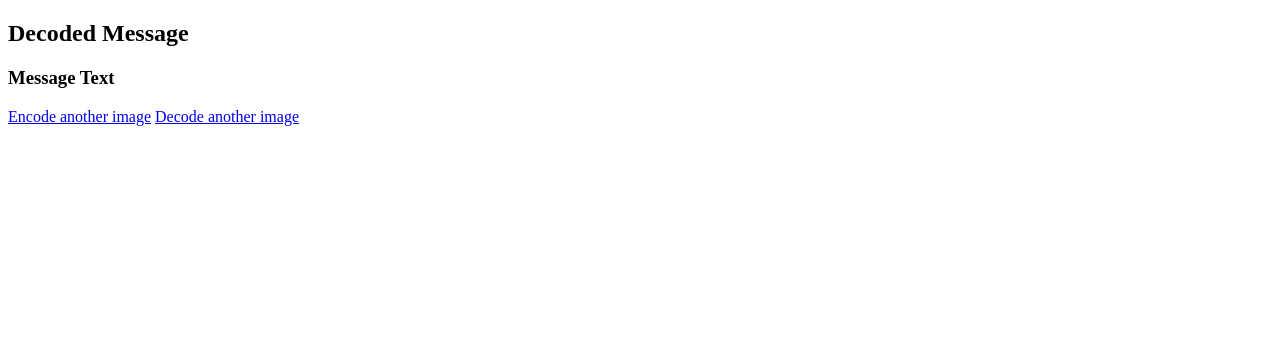
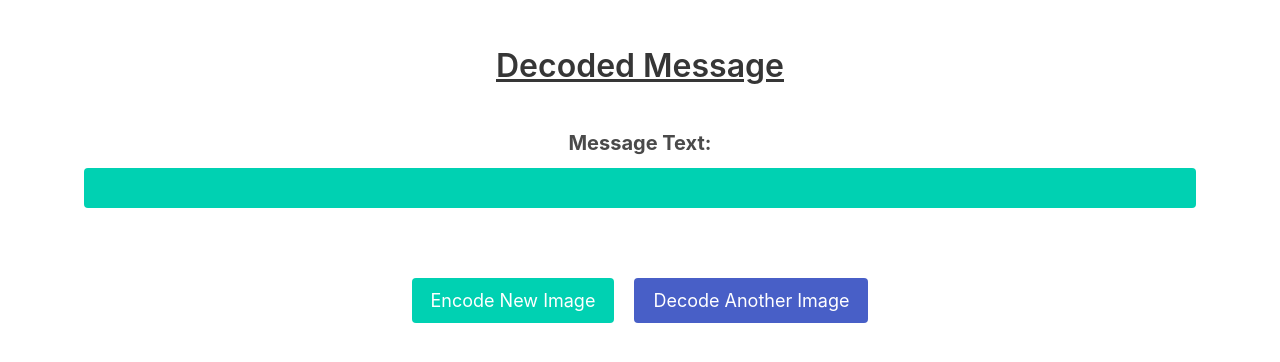
Before and after one commit to prezgamer/ACW1_Cybersec, a Django app: template django_project/steganography/templates/steganography/decode_result.html in a window 1280 px wide. Shown: the top 362 px of the page. Run offline with Django 5.2, Linux system fonts and the light colour scheme; the template is opened without the code that fills it, so the values that code supplies are empty.

Commit message:
update decode_result.html
- apply consistent css for results

```diff
--- a/django_project/steganography/templates/steganography/decode_result.html
+++ b/django_project/steganography/templates/steganography/decode_result.html
@@ -2,22 +2,57 @@
 <html>
 <head>
     <title>Decoded Message</title>
-
+    <link rel="stylesheet" href="https://cdnjs.cloudflare.com/ajax/libs/bulma/0.9.4/css/bulma.min.css">
+    <style>
+        .message-container {
+            margin-top: 20px;
+            padding: 20px;
+            text-align: center;
+        }
+        .message-box {
+            margin-bottom: 20px;
+            text-align: center;
+        }
+        .message-box p {
+            font-size: 20px;
+            font-weight: bold;
+            margin-bottom: 10px;
+        }
+        .message-box .notification {
+            white-space: pre-wrap;
+            word-wrap: break-word;
+        }
+        .buttons-container {
+            margin-top: 30px;
+            display: flex;
+            justify-content: center;
+        }
+        .button {
+            margin: 0 10px;
+            font-size: 18px;
+        }
+        .button:hover {
+            background-color: #3273dc;
+            color: white;
+        }
+        h1.title {
+            margin-bottom: 30px;
+        }
     </style>
 </head>
 <body>
     <section class="section">
         <div class="container">
-            <div class="box">
-                <h2 class="title">Decoded Message</h2>
-                <div class="content">
-                    <h3 class="subtitle">Message Text</h3>
-                    <p class="notification is-primary">{{ message }}</p>
+            <h1 class="title has-text-centered"><u>Decoded Message</u></h1>
+            <div class="message-container">
+                <div class="message-box">
+                    <p>Message Text:</p>
+                    <div class="notification is-primary">{{ message }}</div>
                 </div>
             </div>
-            <div class="buttons">
-                <a href="{% url 'embed' %}" class="button is-link" >Encode another image</a>
-                <a href="{% url 'decode_image' %}" class="button is-info">Decode another image</a>
+            <div class="buttons-container">
+                <a href="{% url 'embed' %}" class="button is-primary">Encode New Image</a>
+                <a href="{% url 'decode_image' %}" class="button is-link">Decode Another Image</a>
             </div>
         </div>
     </section>
```
